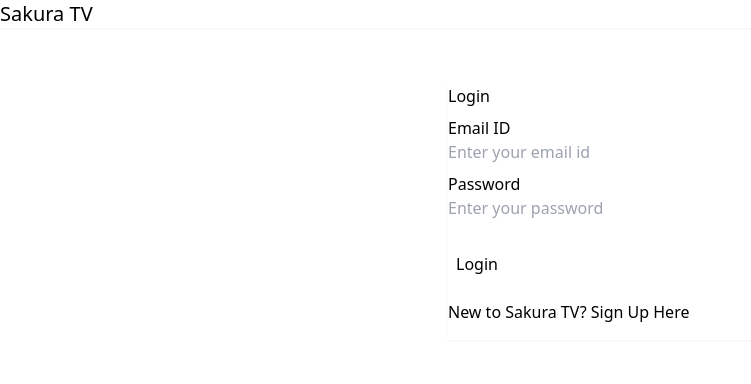
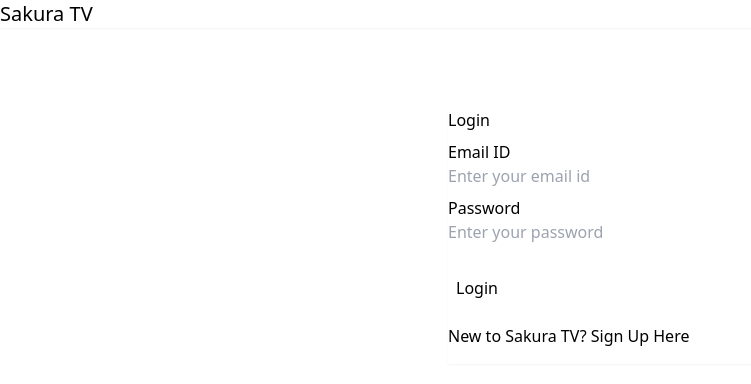
Before and after one commit to Amishakul/SakuraTV, a React (Create React App) app: page /login in a window 1280 px wide. Shown: the top 384 px of the page, without its empty margins (0-751 px from the left). Built offline with nearby package versions, Linux system fonts and the light colour scheme; no server answers.

Commit message:
updated top height of the login container

```diff
--- a/src/Components/Login.js
+++ b/src/Components/Login.js
@@ -93,7 +93,7 @@
   }
 
   return (
-    <div className='flex justify-center mt-14'>
+    <div className='flex justify-center mt-20'>
     <div className="card bg-base-300 w-96 shadow-sm">
   <div className="card-body">
     <h2 className="card-title justify-center">{ isSignInForm ? "Login" : "SignUp"}</h2>
```
